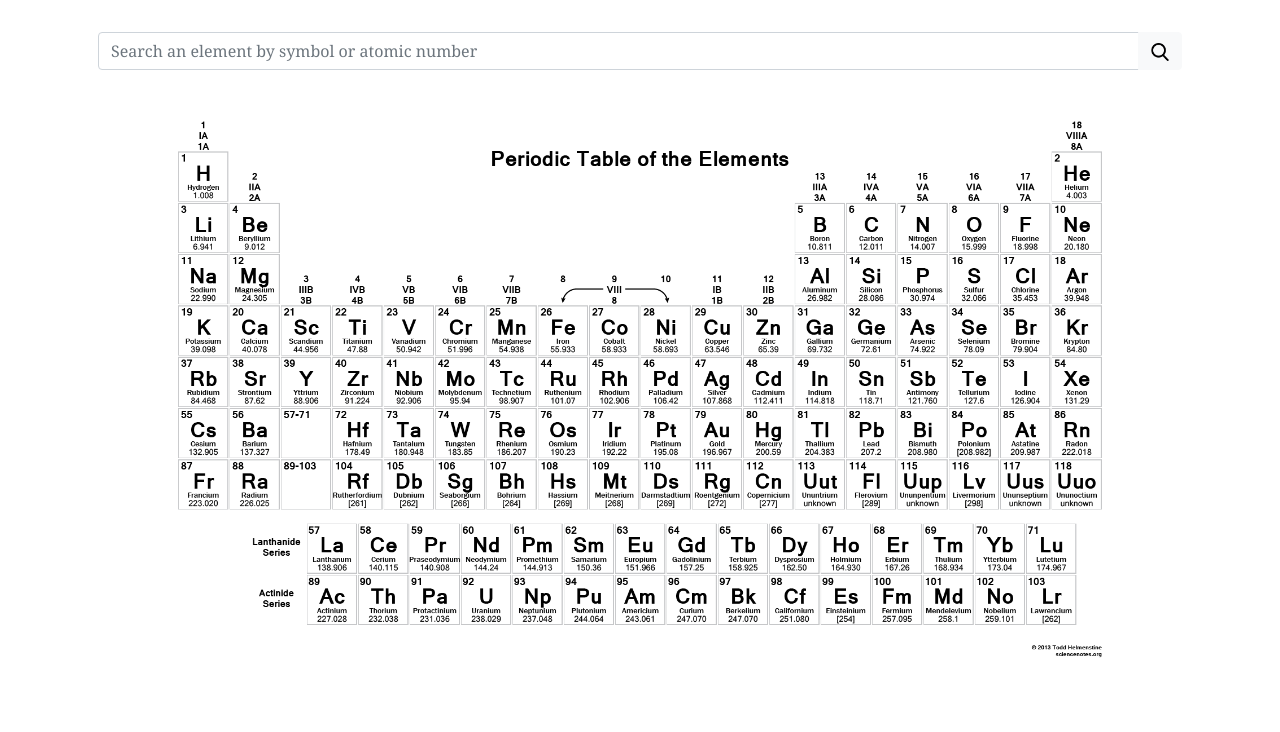
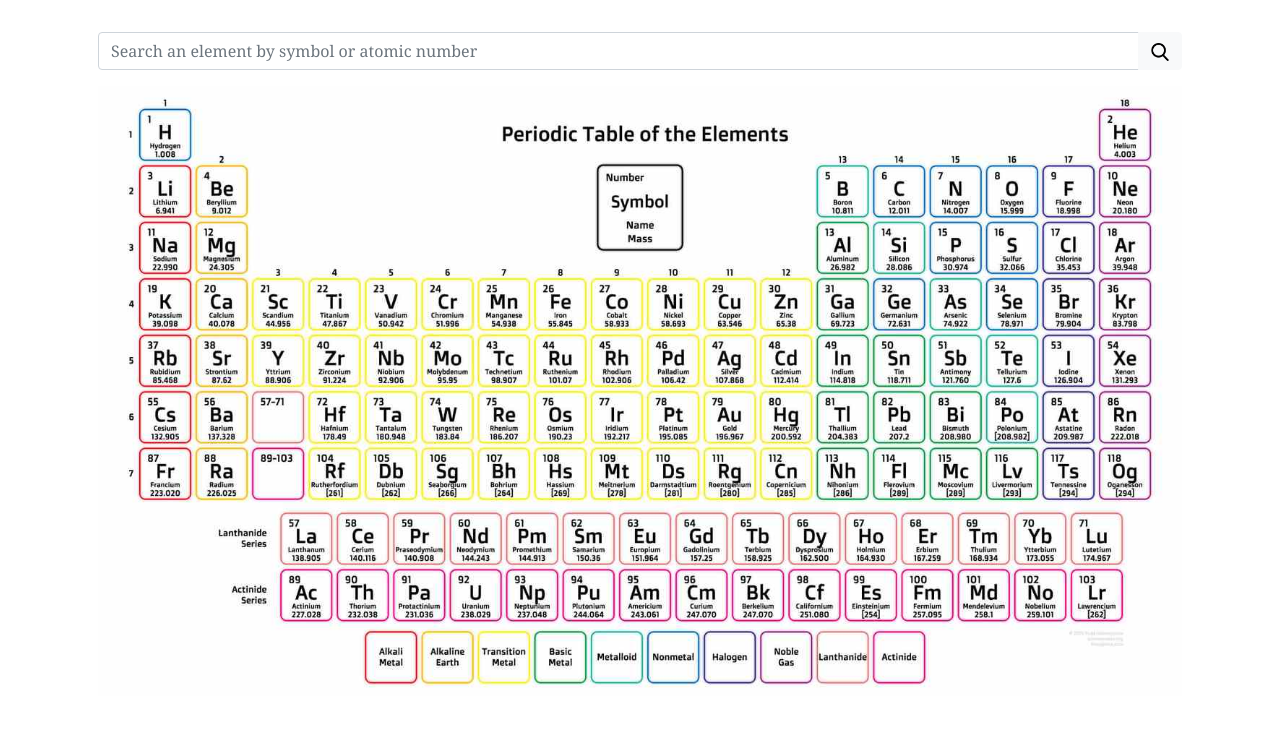
Before and after one commit to xonsium/periodic-table, a Flask app: page / in a window 1280 px wide. Shown: the part 68-800 px from the top of the page. Run offline with Flask 3, Linux system fonts and the light colour scheme; some libraries are stand-ins or nearby versions.

Commit message:
Changed the image

```diff
--- a/website/templates/index.html
+++ b/website/templates/index.html
@@ -14,7 +14,7 @@
             </button>
           </div>
     </form>
-    <img class="pt img-fluid " src="{{url_for('static', filename='p.png')}}" alt="">
+    <img class="pt img-fluid " src="{{url_for('static', filename='pt.jpg')}}" alt="">
 
 </section>
 
```
